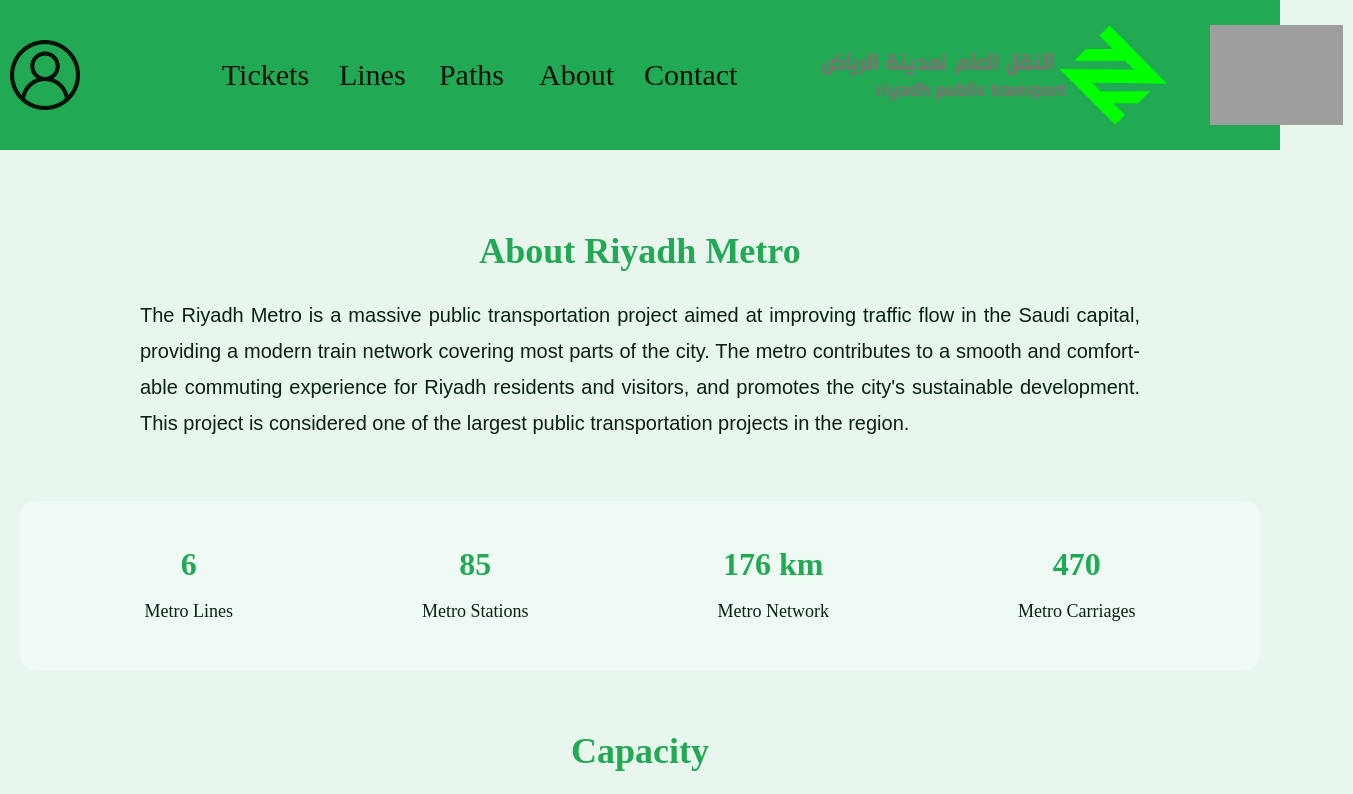
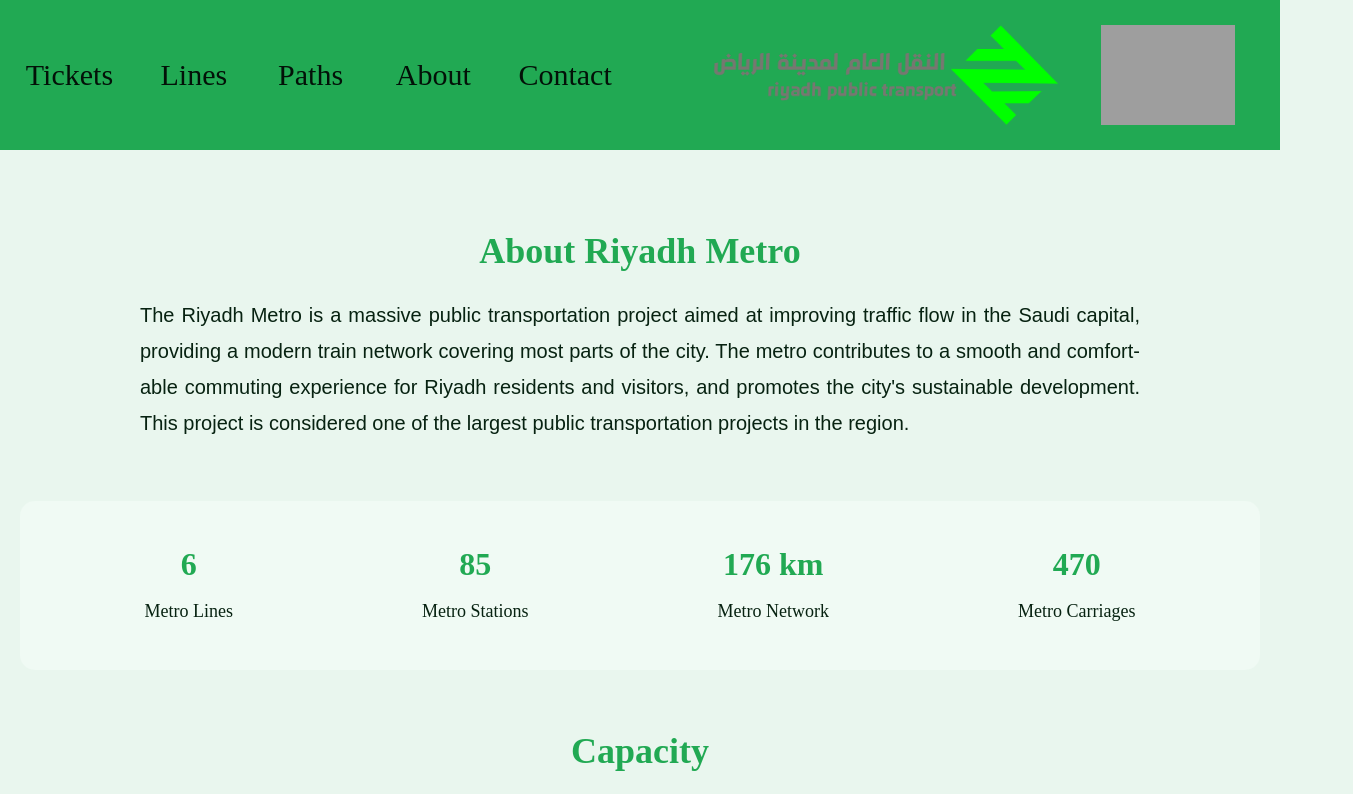
Before and after one commit to v5zn/Riyadh-Metro, a plain HTML site: page About.html in a window 1280 px wide. Shown: the top 794 px of the page, 1353 px wide, since content can reach past the window. Drawn offline with Linux system fonts and the light colour scheme; grey boxes are pictures that could not be loaded.

Commit message:
Update About.html

```diff
--- a/About.html
+++ b/About.html
@@ -82,7 +82,6 @@
 </head>
 <body>
     <div id="head">
-        <a href="login.html" id="acc"><img src="Pics/acc.png" id="acc"></a>
         <a href="tickets.html" id="a"><button class="buttons" id="Tickets">Tickets</button></a>
         <a href="line.html" id="a"><button class="buttons">Lines</button></a>
         <a href="Paths.html" id="a"><button class="buttons">Paths</button></a>
```
